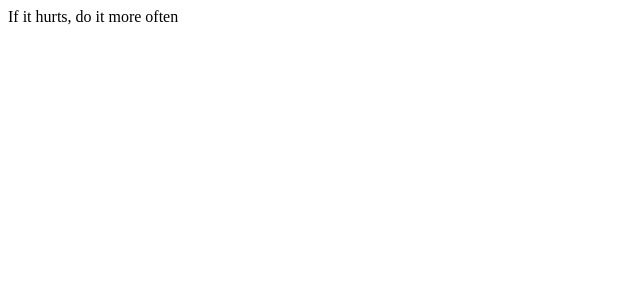
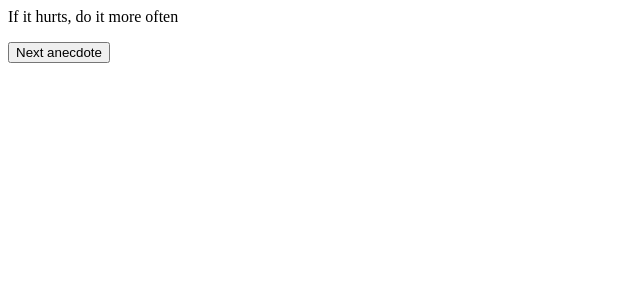
Before and after one commit to andrewdmoore408/full-stack-open-course, a React (Create React App) app in the folder part1/anecdotes/: page / in a window 1280 px wide. Shown: the top 300 px of the page, without its empty margins (0-640 px from the left). Built offline with nearby package versions, Linux system fonts and the light colour scheme.

Commit message:
Add button which reloads page with a random anecdote

```diff
--- a/part1/anecdotes/src/App.js
+++ b/part1/anecdotes/src/App.js
@@ -12,12 +12,24 @@ const App = () => {
   ];
 
   const [ selected, setSelected ] = useState(0);
+  const handleButtonClick = () => setSelected(Math.floor(Math.random() * anecdotes.length));
 
   return (
     <div>
       {anecdotes[selected]}
+      <Button onClick={handleButtonClick} text='Next anecdote' />
     </div>
   );
-}
+};
+
+const Button = ({ onClick, text }) => {
+  return (
+    <p>
+      <button onClick={onClick}>
+        {text}
+      </button>
+    </p>
+  );
+};
 
 export default App;
```
